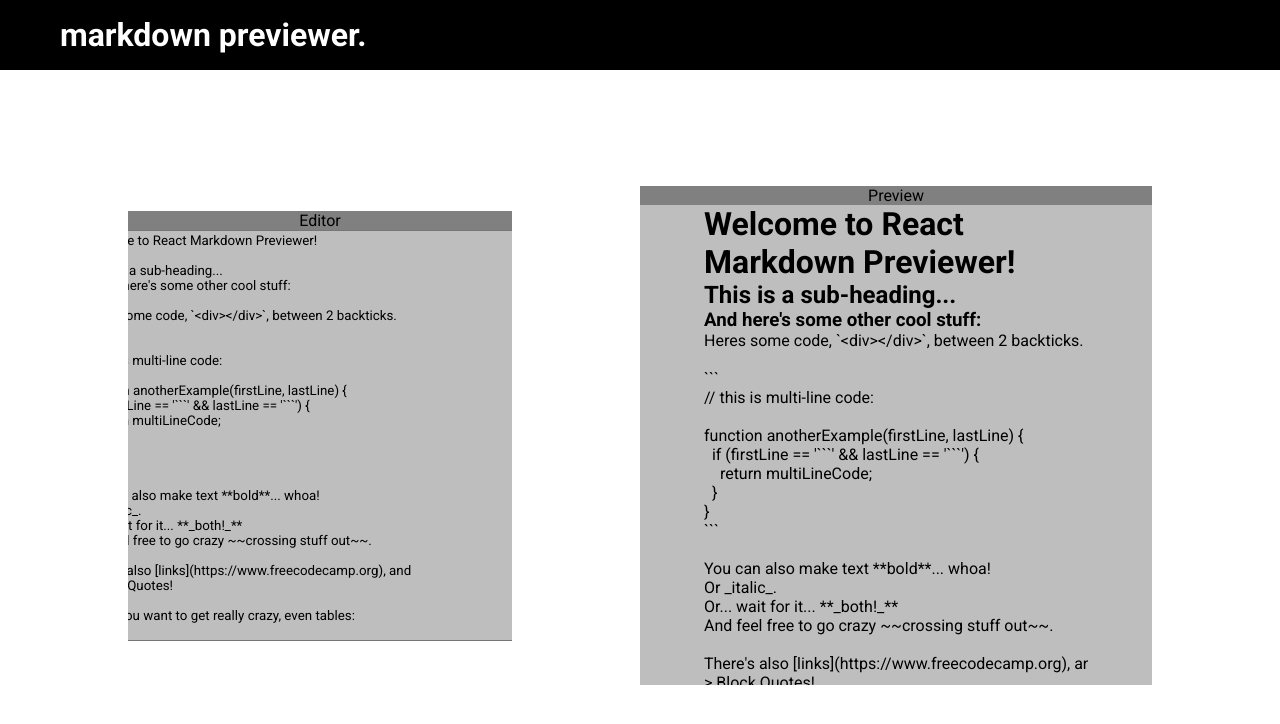
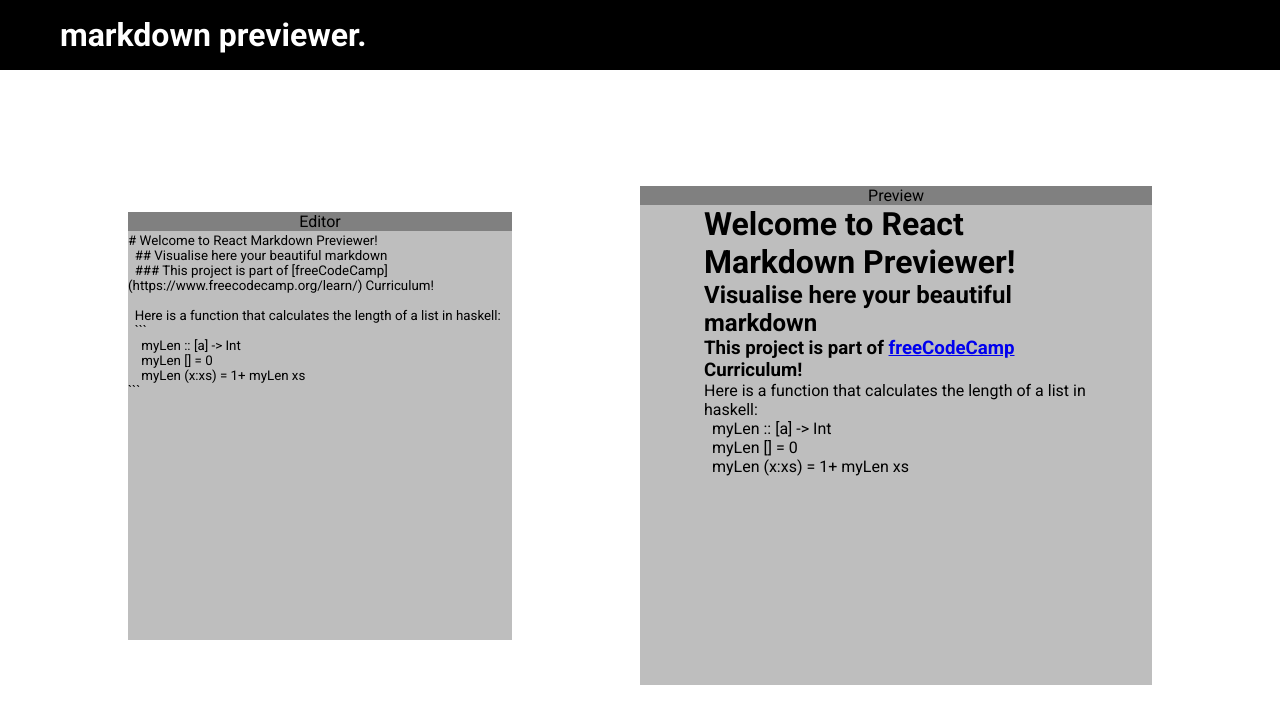
Before and after one commit to mateib47/markdown-previewer, a React (Create React App) app: page / in a window 1280 px wide. Shown: the top 724 px of the page. Built offline with nearby package versions, Linux system fonts and the light colour scheme; a web font is replaced by a local one.

Commit message:
editor and initial text render fix

```diff
--- a/src/components/Editor/Editor.jsx
+++ b/src/components/Editor/Editor.jsx
@@ -3,49 +3,17 @@ import { useEffect } from "react";
 
 const Editor = ({ setText }) => {
   const initialText = `# Welcome to React Markdown Previewer!
+  ## Visualise here your beautiful markdown
+  ### This project is part of [freeCodeCamp](https://www.freecodecamp.org/learn/) Curriculum!
 
-## This is a sub-heading...
-### And here's some other cool stuff:
+  Here is a function that calculates the length of a list in haskell:
+  \`\`\`
+    myLen :: [a] -> Int
+    myLen [] = 0
+    myLen (x:xs) = 1+ myLen xs
+\`\`\`
 
-    Heres some code, \`<div></div>\`, between 2 backticks.
-
-    \`\`\`
-    // this is multi-line code:
-
-    function anotherExample(firstLine, lastLine) {
-      if (firstLine == '\`\`\`' && lastLine == '\`\`\`') {
-        return multiLineCode;
-      }
-    }
-    \`\`\`
-
-    You can also make text **bold**... whoa!
-    Or _italic_.
-    Or... wait for it... \*\*_both!_\*\*
-    And feel free to go crazy ~~crossing stuff out~~.
-
-    There's also [links](https://www.freecodecamp.org), and
-    > Block Quotes!
-
-    And if you want to get really crazy, even tables:
-
-    Wild Header | Crazy Header | Another Header?
-    ------------ | ------------- | -------------
-    Your content can | be here, and it | can be here....
-    And here. | Okay. | I think we get it.
-
-    - And of course there are lists.
-      - Some are bulleted.
-         - With different indentation levels.
-            - That look like this.
-
-
-    1. And there are numbered lists too.
-    1. Use just 1s if you want!
-    1. And last but not least, let's not forget embedded images:
-
-    ![freeCodeCamp Logo](https://cdn.freecodecamp.org/testable-projects-fcc/images/fcc_secondary.svg)
-    `;
+  `;
   const handleChange = (event) => {
     setText(event.target.value);
   };
@@ -56,8 +24,7 @@ const Editor = ({ setText }) => {
   return (
     <div className="editor">
       <div className="top">Editor</div>
-      <textarea name="" id="editor" cols="70" rows="27" onChange={handleChange}>
-        {initialText}
+      <textarea name="" id="editor" cols="60" rows="27" onChange={handleChange} defaultValue={initialText}>
       </textarea>
     </div>
   );
--- a/src/components/Editor/editor.scss
+++ b/src/components/Editor/editor.scss
@@ -8,6 +8,18 @@
 
   textarea {
     background-color: #bebebe;
+    width: 100%;
+    height: auto;
+
+    border: none;
+    overflow: auto;
+    outline: none;
+
+    -webkit-box-shadow: none;
+    -moz-box-shadow: none;
+    box-shadow: none;
+
+    resize: none;
   }
 
   .top {
--- a/src/components/Preview/Preview.jsx
+++ b/src/components/Preview/Preview.jsx
@@ -1,7 +1,9 @@
 import "./preview.scss";
 import { marked } from "marked";
+//sanitize input
 
 const Preview = ({ text }) => {
+    console.log(marked.parse(text));
   return (
     <div className="preview">
       <div className="top">Preview</div>
```
